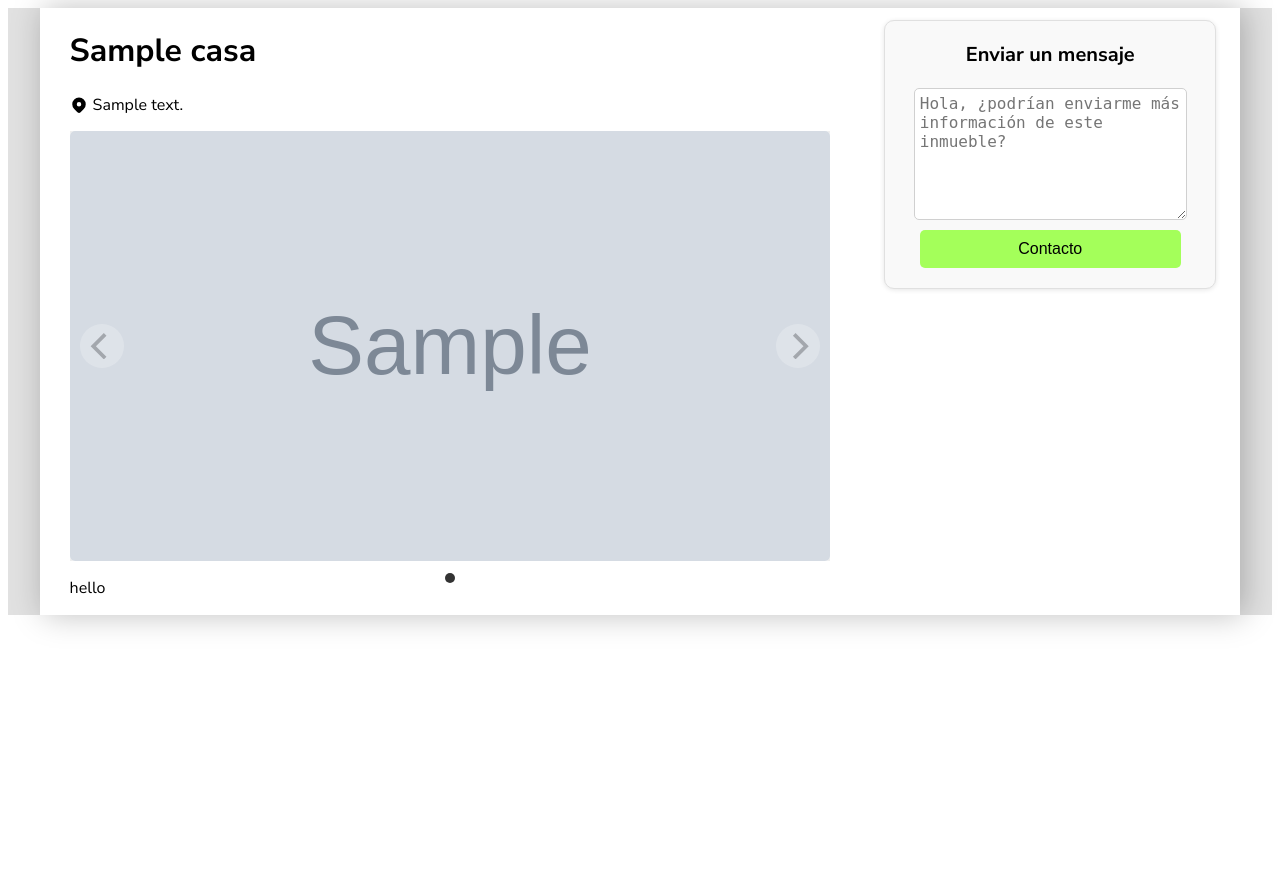
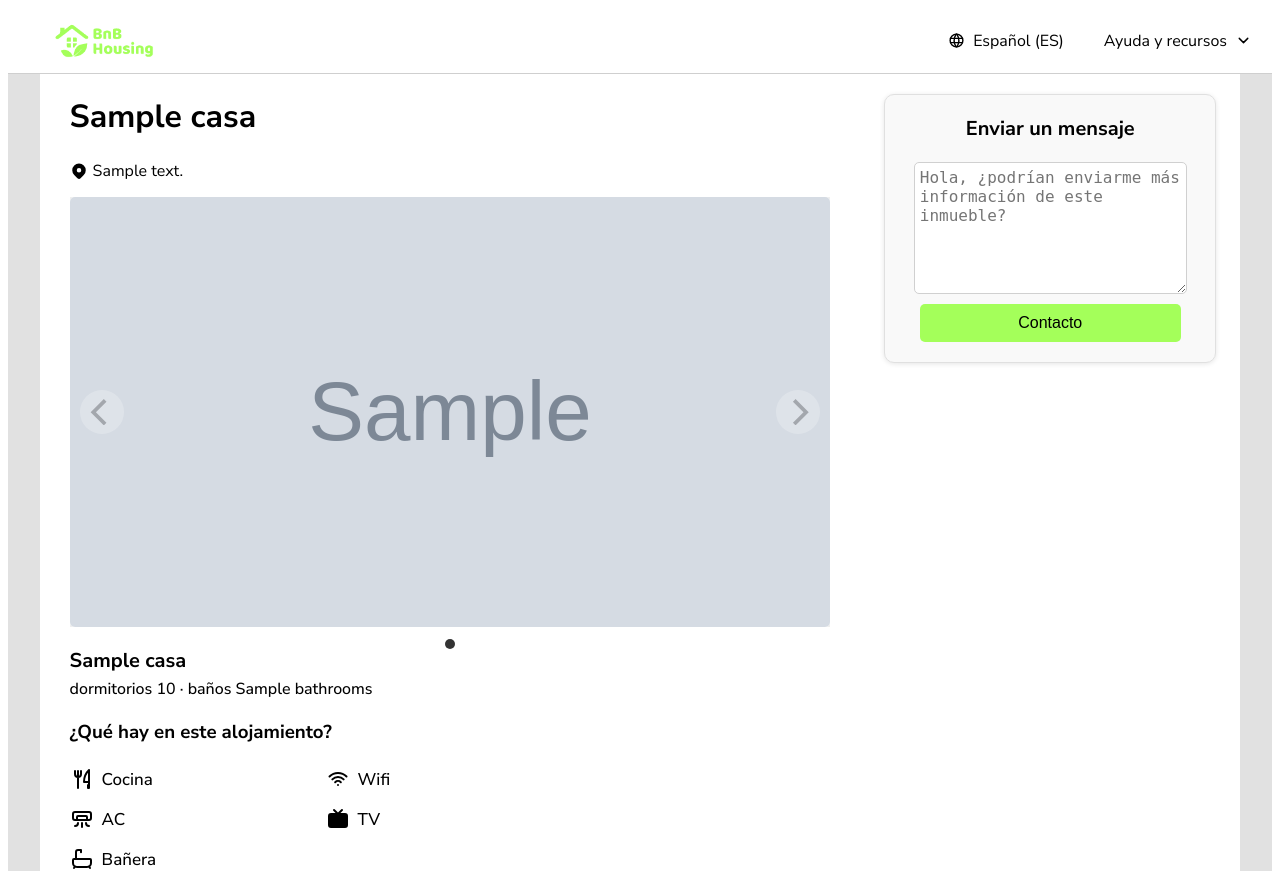
Before and after one commit to Alejandro906/Django-PHP-App, a Django app: template Project/App/templates/vivienda.html in a window 1280 px wide. Before the commit the page ends 628 px from the top, so only its background shows below. Run offline with Django 5.2, Linux system fonts and the light colour scheme; the template is opened without the code that fills it: most values are stand-ins (such as "Sample title", 1, 10 or a date in 2020); grey boxes marked "Sample" are stand-in pictures.

Commit message:
Added vivienda header to the partials folder

```diff
--- /dev/null
+++ b/Project/App/templates/partials/vivienda_header.html
@@ -0,0 +1,69 @@
+<!DOCTYPE html>
+<html lang="en">
+<head>
+    <meta charset="UTF-8">
+    <meta name="viewport" content="width=device-width, initial-scale=1.0">
+    <title>Document</title>
+    {% load static %}
+</head>
+<style>
+    .viv-header-container{
+        display: flex;
+        justify-content: space-between;
+        align-items: center;
+        background-color: white;
+        height: 65px;
+        border-bottom: 1px solid #cfcfcf;
+    }
+    .left-header-vivienda-container{
+        margin-left: 20px;
+    }
+    .right-header-vivienda-container{
+        display: flex;
+        gap: 40px;
+        align-items: center;
+        cursor: pointer;
+        margin-right: 20px;
+    }
+    .globe-con, .arrow-cont{
+        display: flex;
+        gap: 8px;
+        align-items: center;
+        cursor: pointer;
+    }
+    .logo-container-viv{
+        width: 100%;
+        max-width: 150px;
+        display: flex;
+        justify-content: center;
+        padding: 5px 8px;
+        border-radius: 10px;
+        background-color: white;
+    }
+    .logo-img{
+        width: 120px;
+        height: 50px;
+        object-fit: cover;
+        cursor: pointer;
+    }
+</style>
+<body>
+    <div class="viv-header-container">
+        <div class="left-header-vivienda-container">
+            <div class="logo-container-viv">
+                <img class="logo-img" src="{% static 'logo.png'%}" alt="">
+            </div>
+        </div>
+        <div class="right-header-vivienda-container">
+            <div class="globe-con">
+                <svg xmlns="http://www.w3.org/2000/svg"  width="17"  height="17"  viewBox="0 0 24 24"  fill="none"  stroke="currentColor"  stroke-width="2"  stroke-linecap="round"  stroke-linejoin="round"  class="icon icon-tabler icons-tabler-outline icon-tabler-world"><path stroke="none" d="M0 0h24v24H0z" fill="none"/><path d="M3 12a9 9 0 1 0 18 0a9 9 0 0 0 -18 0" /><path d="M3.6 9h16.8" /><path d="M3.6 15h16.8" /><path d="M11.5 3a17 17 0 0 0 0 18" /><path d="M12.5 3a17 17 0 0 1 0 18" /></svg>
+                <span>Español (ES)</span>
+            </div>
+            <div class="arrow-cont">
+                <span class="ayuda-recursos">Ayuda y recursos</span>
+                <svg  xmlns="http://www.w3.org/2000/svg"  width="17"  height="17"  viewBox="0 0 24 24"  fill="none"  stroke="currentColor"  stroke-width="2"  stroke-linecap="round"  stroke-linejoin="round"  class="icon icon-tabler icons-tabler-outline icon-tabler-chevron-down"><path stroke="none" d="M0 0h24v24H0z" fill="none"/><path d="M6 9l6 6l6 -6" /></svg>
+            </div>
+        </div>
+    </div>
+</body>
+</html>
--- a/Project/App/templates/vivienda.html
+++ b/Project/App/templates/vivienda.html
@@ -17,7 +17,6 @@
             width: 100%;
             max-width: 95%;
             background-color: white;
-            box-shadow: 4px 0px 30px rgba(0, 0, 0, 0.25);
             display: flex;
             gap: 30px;
         }
@@ -68,6 +67,7 @@
             top: 20px;
             gap: 10px;
             height: min-content;
+            margin-top: 20px;
         }
         .mail-container h2 {
             font-size: 1.25rem;
@@ -95,9 +95,52 @@
         body {
             font-family: 'Nunito Sans', sans-serif;
         }
+        .span-title-descBox{
+            font-family: 'Nunito Sans', sans-serif;
+            font-size: 20px;
+            font-weight: 700;
+        }
+        .desc-title{
+            margin-top: 20px;
+            display: flex;
+            flex-direction: column;
+            gap: 4px;
+        }
+        .span-room-bathroom{
+            font-weight: 500;
+        }
+        .feature-container{
+            display: flex;
+            flex-direction: column;
+            gap: 4px;
+            max-width: 600px;
+        }
+        .feature-icon-container{
+            display: flex;
+            gap: 16px;
+            flex-wrap: wrap;
+        }
+        .iconFeature-box{
+            display: flex;
+            gap: 8px;
+            width: 100%;
+            max-width: 240px;
+            align-items: center;
+        }
+        .iconFeature-box>span{
+            font-size: 17px;
+            font-weight: 500;
+        }
+        .container-header{
+            width: 100%;
+            background-color: #e0e0e0;
+        }
     </style>
 </head>
 <body>
+    <div class="container-header">
+        {% include 'partials/vivienda_header.html' %}
+    </div>
     <div class="vivienda-main-container">
         <div class="vivienda-container">
             <div class="left-container-viv">
@@ -116,7 +159,35 @@
                         </div>
                     {% endfor %}
                 </div>
-                <p>hello</p>
+                <div class="desc-title">
+                    <span class="span-title-descBox">{{casa.title}}</span>
+                    <span class="span-room-bathroom">dormitorios {{casa.rooms}} · baños {{casa.bathrooms}}</span>
+                </div>
+                <div class="feature-container">
+                    <h3>¿Qué hay en este alojamiento?</h3>
+                    <div class="feature-icon-container">
+                        <div class="iconFeature-box">
+                            <svg  xmlns="http://www.w3.org/2000/svg"  width="24"  height="24"  viewBox="0 0 24 24"  fill="none"  stroke="currentColor"  stroke-width="2"  stroke-linecap="round"  stroke-linejoin="round"  class="icon icon-tabler icons-tabler-outline icon-tabler-tools-kitchen-2"><path stroke="none" d="M0 0h24v24H0z" fill="none"/><path d="M19 3v12h-5c-.023 -3.681 .184 -7.406 5 -12zm0 12v6h-1v-3m-10 -14v17m-3 -17v3a3 3 0 1 0 6 0v-3" /></svg>
+                            <span>Cocina</span>
+                        </div>
+                        <div class="iconFeature-box">
+                            <svg  xmlns="http://www.w3.org/2000/svg"  width="24"  height="24"  viewBox="0 0 24 24"  fill="none"  stroke="currentColor"  stroke-width="2"  stroke-linecap="round"  stroke-linejoin="round"  class="icon icon-tabler icons-tabler-outline icon-tabler-wifi"><path stroke="none" d="M0 0h24v24H0z" fill="none"/><path d="M12 18l.01 0" /><path d="M9.172 15.172a4 4 0 0 1 5.656 0" /><path d="M6.343 12.343a8 8 0 0 1 11.314 0" /><path d="M3.515 9.515c4.686 -4.687 12.284 -4.687 17 0" /></svg>
+                            <span>Wifi</span>
+                        </div>
+                        <div class="iconFeature-box">
+                            <svg  xmlns="http://www.w3.org/2000/svg"  width="24"  height="24"  viewBox="0 0 24 24"  fill="none"  stroke="currentColor"  stroke-width="2"  stroke-linecap="round"  stroke-linejoin="round"  class="icon icon-tabler icons-tabler-outline icon-tabler-air-conditioning"><path stroke="none" d="M0 0h24v24H0z" fill="none"/><path d="M8 16a3 3 0 0 1 -3 3" /><path d="M16 16a3 3 0 0 0 3 3" /><path d="M12 16v4" /><path d="M3 5m0 2a2 2 0 0 1 2 -2h14a2 2 0 0 1 2 2v4a2 2 0 0 1 -2 2h-14a2 2 0 0 1 -2 -2z" /><path d="M7 13v-3a1 1 0 0 1 1 -1h8a1 1 0 0 1 1 1v3" /></svg>
+                            <span>AC</span>
+                        </div>
+                        <div class="iconFeature-box">
+                            <svg  xmlns="http://www.w3.org/2000/svg"  width="24"  height="24"  viewBox="0 0 24 24"  fill="currentColor"  class="icon icon-tabler icons-tabler-filled icon-tabler-device-tv"><path stroke="none" d="M0 0h24v24H0z" fill="none"/><path d="M8.707 2.293l3.293 3.292l3.293 -3.292a1 1 0 0 1 1.32 -.083l.094 .083a1 1 0 0 1 0 1.414l-2.293 2.293h4.586a3 3 0 0 1 3 3v9a3 3 0 0 1 -3 3h-14a3 3 0 0 1 -3 -3v-9a3 3 0 0 1 3 -3h4.585l-2.292 -2.293a1 1 0 0 1 1.414 -1.414" /></svg>
+                            <span>TV</span>
+                        </div>
+                        <div class="iconFeature-box">
+                            <svg  xmlns="http://www.w3.org/2000/svg"  width="24"  height="24"  viewBox="0 0 24 24"  fill="none"  stroke="currentColor"  stroke-width="2"  stroke-linecap="round"  stroke-linejoin="round"  class="icon icon-tabler icons-tabler-outline icon-tabler-bath"><path stroke="none" d="M0 0h24v24H0z" fill="none"/><path d="M4 12h16a1 1 0 0 1 1 1v3a4 4 0 0 1 -4 4h-10a4 4 0 0 1 -4 -4v-3a1 1 0 0 1 1 -1z" /><path d="M6 12v-7a2 2 0 0 1 2 -2h3v2.25" /><path d="M4 21l1 -1.5" /><path d="M20 21l-1 -1.5" /></svg>
+                            <span>Bañera</span>
+                        </div>
+                    </div>
+                </div>
             </div>
             <div class="right-container-viv">
                 <div class="mail-container">
```
